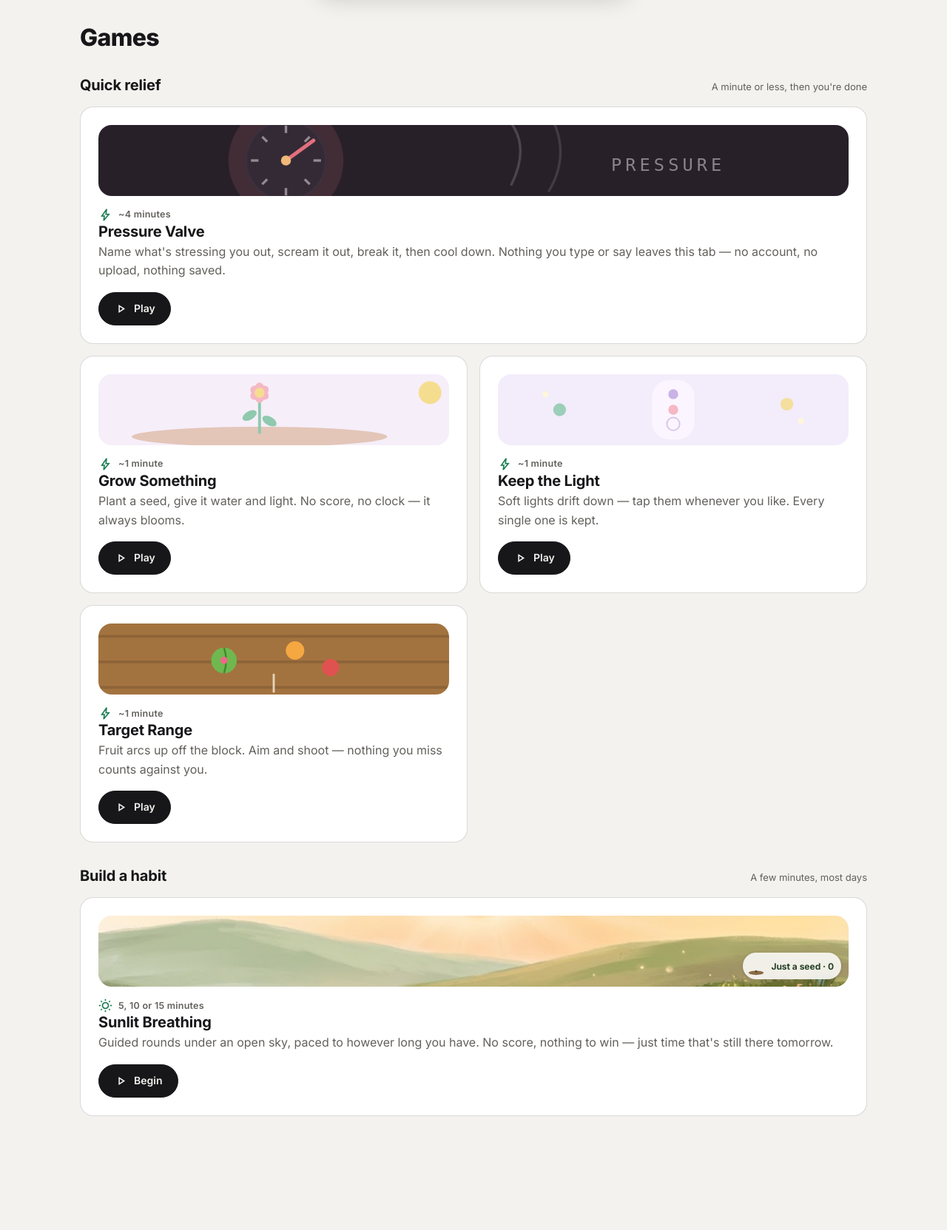
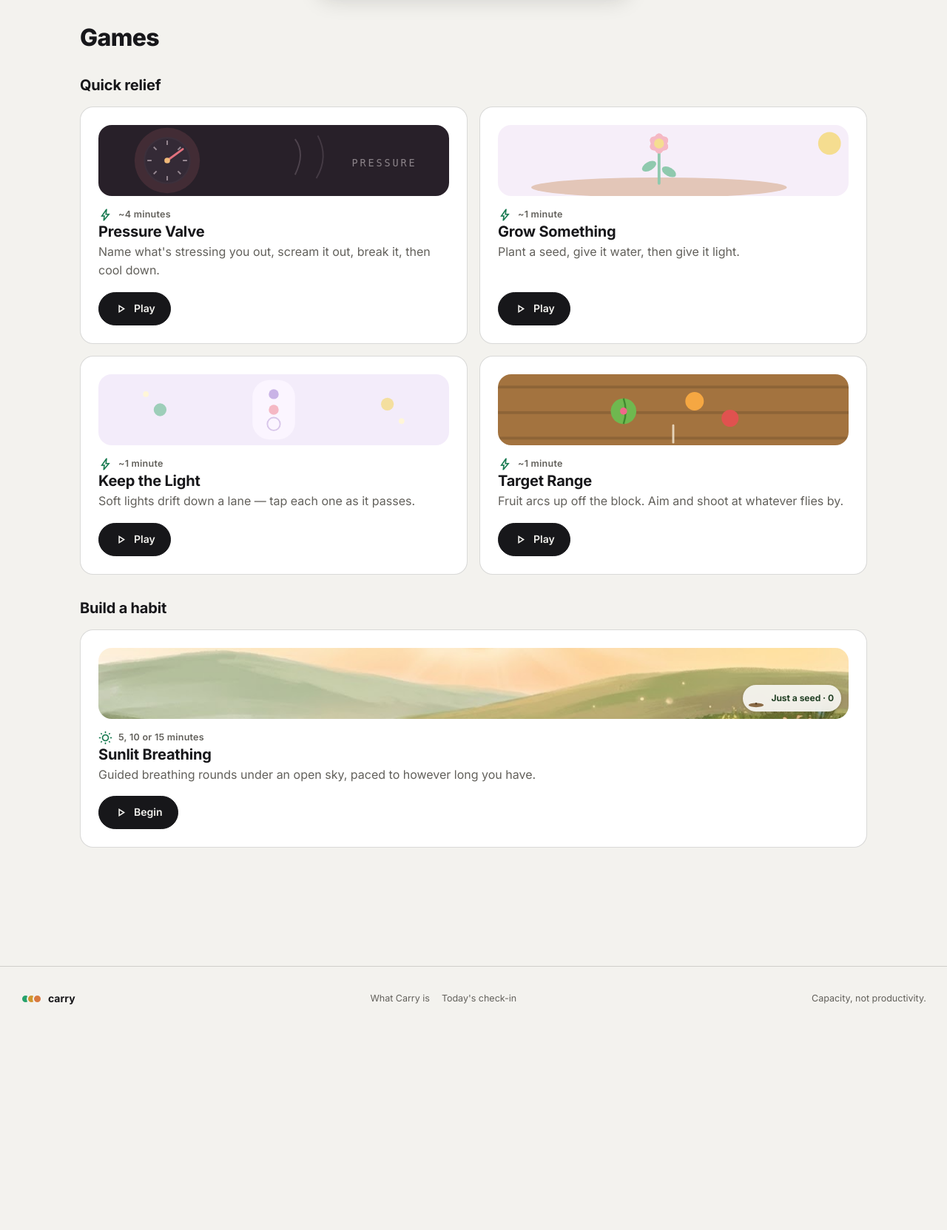
Before and after one commit to wilson-byte-vc/carry-stress-management, a Flask app: page /game in a window 1280 px wide. Shown: the part 80-1743 px from the top of the page at 74% size. After the commit the page ends 1438 px from the top, so only its background shows below. Run offline with Flask 3, Linux system fonts and the light colour scheme; the visitor is signed in with stand-in values (Sample User, id 1); data comes from the database, SQL or seed files in the repository; data that the repository does not hold is empty; parts of the project's set-up code (start-up, migrations or seed data) failed here and were passed over; some libraries are stand-ins or nearby versions.

Commit message:
fix some layout and text issue on the game section

```diff
--- a/templates/games.html
+++ b/templates/games.html
@@ -14,12 +14,11 @@
   <section class="games-group">
     <div class="section-head">
       <h2 class="text-headline-sm">Quick relief</h2>
-      <span class="section-meta">A minute or less, then you're done</span>
     </div>
 
     <div class="insight-grid">
 
-      <article class="insight-card wide motion-reveal">
+      <article class="insight-card motion-reveal">
         <div class="game-scene" aria-hidden="true">
           <svg viewBox="0 0 600 100" preserveAspectRatio="xMidYMid slice">
             <rect width="600" height="100" fill="#282029"/>
@@ -48,7 +47,7 @@
             <span class="text-label-sm">~4 minutes</span>
           </div>
           <h3 class="text-title">Pressure Valve</h3>
-          <p class="text-body">Name what's stressing you out, scream it out, break it, then cool down. Nothing you type or say leaves this tab — no account, no upload, nothing saved.</p>
+          <p class="text-body">Name what's stressing you out, scream it out, break it, then cool down.</p>
         </div>
         <div class="insight-actions">
           <a class="btn btn-primary" href="{{ url_for('play_pressure_valve') }}">
@@ -83,7 +82,7 @@
             <span class="text-label-sm">~1 minute</span>
           </div>
           <h3 class="text-title">Grow Something</h3>
-          <p class="text-body">Plant a seed, give it water and light. No score, no clock — it always blooms.</p>
+          <p class="text-body">Plant a seed, give it water, then give it light.</p>
         </div>
         <div class="insight-actions">
           <a class="btn btn-primary" href="{{ url_for('play_grow') }}">
@@ -112,7 +111,7 @@
             <span class="text-label-sm">~1 minute</span>
           </div>
           <h3 class="text-title">Keep the Light</h3>
-          <p class="text-body">Soft lights drift down — tap them whenever you like. Every single one is kept.</p>
+          <p class="text-body">Soft lights drift down a lane — tap each one as it passes.</p>
         </div>
         <div class="insight-actions">
           <a class="btn btn-primary" href="{{ url_for('play_keep_the_light') }}">
@@ -142,7 +141,7 @@
             <span class="text-label-sm">~1 minute</span>
           </div>
           <h3 class="text-title">Target Range</h3>
-          <p class="text-body">Fruit arcs up off the block. Aim and shoot — nothing you miss counts against you.</p>
+          <p class="text-body">Fruit arcs up off the block. Aim and shoot at whatever flies by.</p>
         </div>
         <div class="insight-actions">
           <a class="btn btn-primary" href="{{ url_for('play_target_range') }}">
@@ -157,7 +156,6 @@
   <section class="games-group">
     <div class="section-head">
       <h2 class="text-headline-sm">Build a habit</h2>
-      <span class="section-meta">A few minutes, most days</span>
     </div>
 
     <div class="insight-grid">
@@ -187,7 +185,7 @@
             <span class="text-label-sm">5, 10 or 15 minutes</span>
           </div>
           <h3 class="text-title">Sunlit Breathing</h3>
-          <p class="text-body">Guided rounds under an open sky, paced to however long you have. No score, nothing to win — just time that's still there tomorrow.</p>
+          <p class="text-body">Guided breathing rounds under an open sky, paced to however long you have.</p>
         </div>
         <div class="insight-actions">
           <a class="btn btn-primary" href="{{ url_for('meditate') }}">
--- a/templates/grow.html
+++ b/templates/grow.html
@@ -78,7 +78,7 @@
     <section class="stage is-active" data-stage="setup">
       <p class="eyebrow">Quick relief</p>
       <h1>Grow Something</h1>
-      <p class="lead">One seed, a little water, a little light. It always blooms.</p>
+      <p class="lead">One seed, a little water, a little light.</p>
       <button type="button" class="btn" id="startBtn">Plant a seed</button>
     </section>
 
--- a/templates/keep_the_light.html
+++ b/templates/keep_the_light.html
@@ -132,7 +132,7 @@
     <section class="stage is-active" data-stage="setup">
       <p class="eyebrow">Quick relief</p>
       <h1>Keep the Light</h1>
-      <p class="lead">Four lights, low note to high. Keep them whenever you like — early, late, or not at all, every one is kept.</p>
+      <p class="lead">Four lights drift down, low note to high. Tap each one whenever you like.</p>
       <div class="key-legend" id="keyLegend" hidden></div>
       <p class="rebind-hint" id="rebindHint" hidden>Tap a key above, then press the key you want to use.</p>
       <p class="lead" id="touchHint" hidden>Tap each lane's dot as the light drifts down to it.</p>
--- a/templates/meditate.html
+++ b/templates/meditate.html
@@ -104,7 +104,7 @@
     <section class="stage is-active" data-stage="setup">
       <p class="eyebrow">Build a habit</p>
       <h1>Sunlit Breathing</h1>
-      <p class="lead">Paced rounds of breathe in, hold, breathe out — nothing to win, nowhere to rush.</p>
+      <p class="lead">Paced rounds of breathe in, hold, breathe out.</p>
       <div class="duration-row" id="durationRow">
         <button type="button" class="duration-pill is-selected" data-minutes="5">5 min</button>
         <button type="button" class="duration-pill" data-minutes="10">10 min</button>
--- a/templates/target_range.html
+++ b/templates/target_range.html
@@ -86,7 +86,7 @@
     <section class="stage is-active" data-stage="setup">
       <p class="eyebrow">Quick relief</p>
       <h1>Target Range</h1>
-      <p class="lead">Fruit arcs up from the block. Aim and shoot — whatever you don't catch just falls, no harm done.</p>
+      <p class="lead">Fruit arcs up from the block. Aim and shoot at it as it flies.</p>
       <button type="button" class="btn" id="startBtn">Begin</button>
     </section>
 
```
